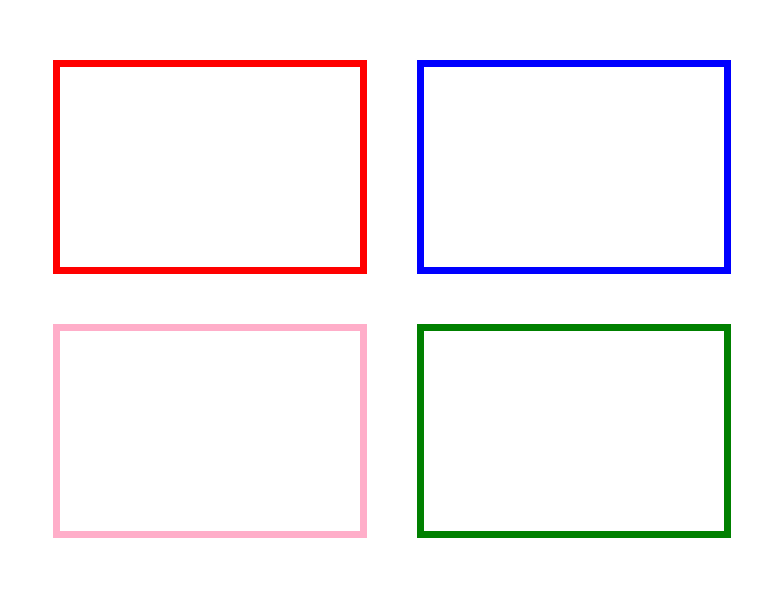
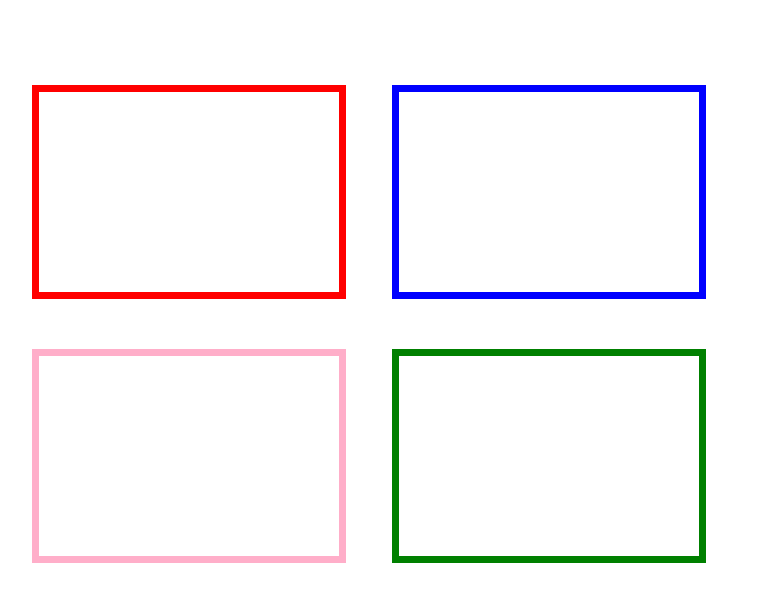
Before and after one commit to Fatimatariq2413/Red-Box, a plain HTML site: page index.html in a window 1280 px wide. Shown: the part 109-710 px from the top of the page, without its empty margins (248-1010 px from the left). Drawn offline with Linux system fonts and the light colour scheme.

Commit message:
Update Style.CSS

```diff
--- a/Style.CSS
+++ b/Style.CSS
@@ -6,25 +6,21 @@ body {
 }
 .container {
     display: flex;
-    gap: 50px;
+    position: centre;
 }
-.container-RP{
-    display: flex;
-    flex-direction: column;
-    gap: 50px;
-}
-.container-BG{
-   display: flex;
-   flex-direction: column;
-   gap: 50px;
+.container-RP, .container-BG {
+    position: centre;
+    width: 310px;
 }
 .Box {
     width: 300px;
     height: 200px;
+    position: relative;
 }
 
 .Red-box {
     border: 7px solid red;
+    right: 50px;
 }
 
 .Blue-box {
@@ -33,8 +29,11 @@ body {
 
 .Pink-box {
     border: 7px solid #ffaec9;
+    top: 50px;
+    right: 50px;
 }
 
 .Green-box {
     border: 7px solid green;
+    top: 50px;
 }
```
